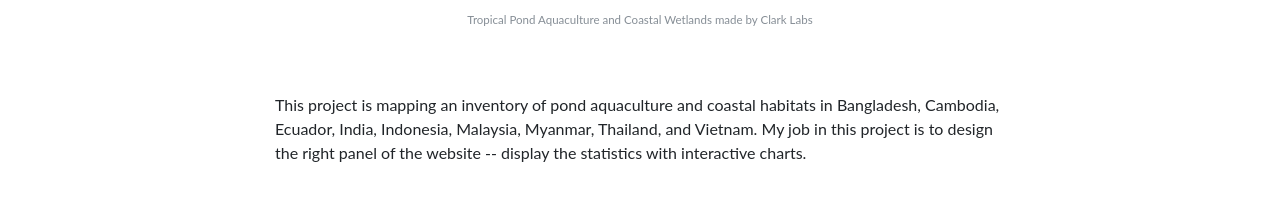
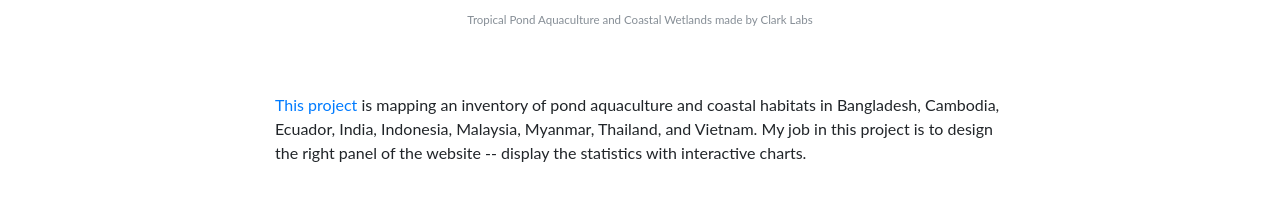
Before and after one commit to lazygis/lazygis.github.io, a website: page projects/CoastalMap.html in a window 1280 px wide. Shown: the part 821-1036 px from the top of the page. Drawn offline with nearby package versions, Linux system fonts and the light colour scheme; files that its build step writes are made by us from their sources.

Commit message:
add links to projects

```diff
--- a/projects/CoastalMap.html
+++ b/projects/CoastalMap.html
@@ -59,7 +59,7 @@
             <section class="mt-5">
                 <div class="row">
                     <div class="col-lg-8 mx-auto">
-                        <p>This project is mapping an inventory of pond aquaculture and coastal habitats in Bangladesh, Cambodia, Ecuador, India, Indonesia, Malaysia, Myanmar, Thailand, and Vietnam. My job in this project is to design the right panel of the website -- display the statistics with interactive charts.</p>
+                        <p><a href='http://www.aquaculture.earth/coastal/index.html'>This project</a> is mapping an inventory of pond aquaculture and coastal habitats in Bangladesh, Cambodia, Ecuador, India, Indonesia, Malaysia, Myanmar, Thailand, and Vietnam. My job in this project is to design the right panel of the website -- display the statistics with interactive charts.</p>
                     </div>
                 </div>
             </section>
```
